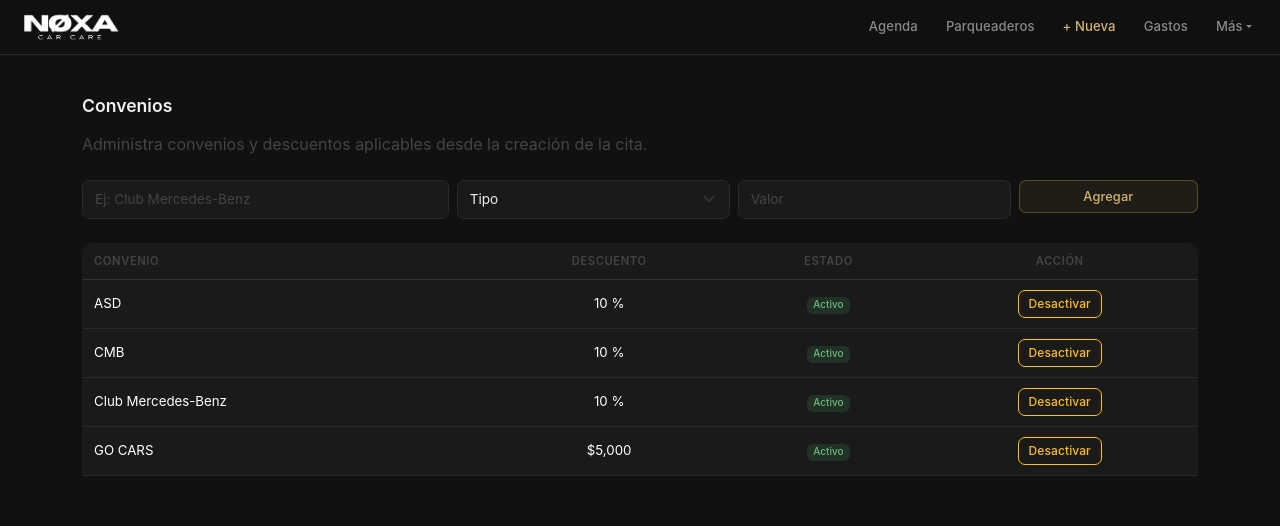
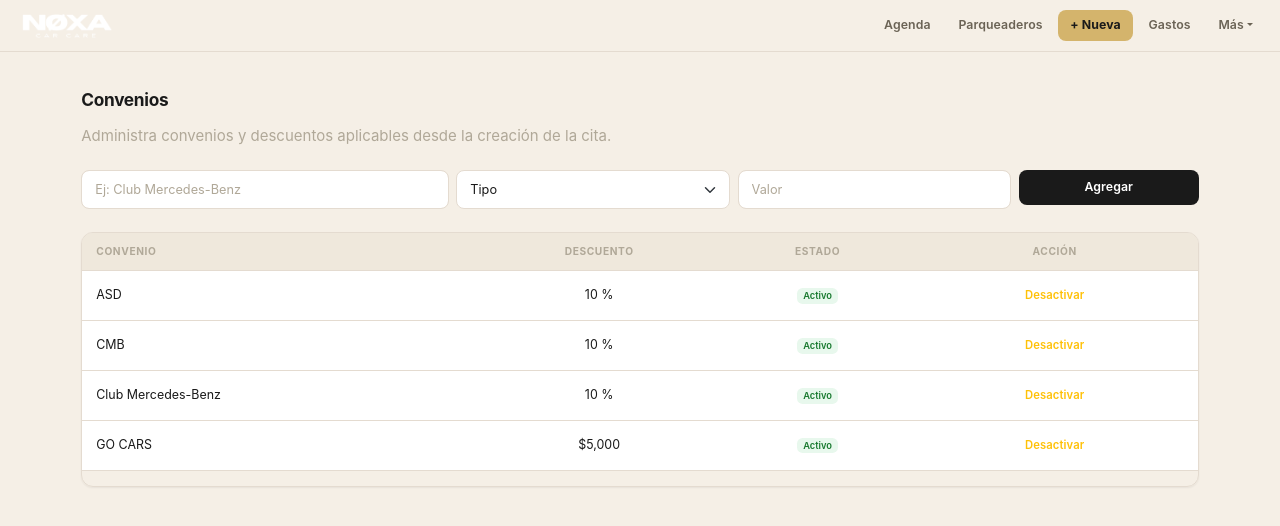
Before and after one commit to elsebastiann/agenda-detalling, a Flask app: page /agreements in a window 1280 px wide. Shown: the top 526 px of the page. Run offline with Flask 3, Linux system fonts and the light colour scheme.

Commit message:
cambiar colores de ui

```diff
--- a/templates/base.html
+++ b/templates/base.html
@@ -13,25 +13,27 @@
   <style>
     /* ═══════════════════════════════════════════
        SISTEMA DE DISEÑO — AGENDA DETAILING
-       Base: gris carbón #111 (menos fatiga visual)
-       Acento: #d4b46c solo en interacciones clave
+       Tema: Cálido claro — beige + carbón + dorado
     ═══════════════════════════════════════════ */
     :root {
-      color-scheme: dark;
-      --bg:        #111111;
-      --surface:   #1a1a1a;
-      --surface2:  #222222;
-      --border:    #2a2a2a;
-      --border2:   rgba(212,180,108,0.15);
-      --text:      #f0f0f0;
-      --text2:     #888888;
-      --text3:     #444444;
+      color-scheme: light;
+      --bg:        #f5efe6;
+      --bg2:       #efe8dc;
+      --surface:   #ffffff;
+      --surface2:  #fdf8f2;
+      --border:    #e4dbd0;
+      --border2:   rgba(212,180,108,0.35);
+      --text:      #1a1a1a;
+      --text2:     #6b6355;
+      --text3:     #b0a898;
       --accent:    #d4b46c;
-      --accent-bg: rgba(212,180,108,0.08);
-      --danger:    rgba(220,53,69,0.8);
-      --success:   rgba(80,180,100,0.8);
-      --radius:    10px;
-      --radius-sm: 7px;
+      --accent-dk: #b8963e;
+      --accent-bg: rgba(212,180,108,0.12);
+      --ink:       #1a1a1a;
+      --radius:    12px;
+      --radius-sm: 8px;
+      --shadow:    0 1px 3px rgba(0,0,0,0.07), 0 4px 12px rgba(0,0,0,0.04);
+      --shadow-sm: 0 1px 2px rgba(0,0,0,0.06);
     }
 
     *, *::before, *::after { box-sizing: border-box; }
@@ -42,29 +44,26 @@
       color: var(--text);
       font-family: -apple-system, BlinkMacSystemFont, "Segoe UI", sans-serif;
       -webkit-font-smoothing: antialiased;
+      font-size: 15px;
     }
 
-    /* Contenedores transparentes */
-    .container-fluid, .container {
-      background: transparent !important;
-    }
+    .container-fluid, .container { background: transparent !important; }
 
-    /* Títulos */
-    h1, h2, h3, h4, h5, h6 { color: var(--text); font-weight: 600; }
-    h2 { font-size: 1.1rem; }
+    /* ── TIPOGRAFÍA ── */
+    h1, h2, h3, h4, h5, h6 { color: var(--text); font-weight: 700; letter-spacing: -0.3px; }
+    h2 { font-size: 1.15rem; }
     h4 { font-size: 1rem; }
+    p, span, td, li { color: var(--text2); }
 
     /* ── NAVBAR DESKTOP ── */
-    .navbar-logo {
-      height: 38px; width: auto; display: block;
-    }
-    .navbar-brand-text { font-weight: 700; color: var(--accent); }
+    .navbar-logo { height: 36px; width: auto; display: block; }
+    .navbar-brand-text { font-weight: 800; color: var(--ink); font-size: 1.1rem; }
 
     .nav-link-custom {
       color: var(--text2);
       text-decoration: none;
       font-size: 0.82rem;
-      font-weight: 500;
+      font-weight: 600;
       padding: 6px 12px;
       border-radius: var(--radius-sm);
       transition: color 0.15s, background 0.15s;
@@ -72,192 +71,205 @@
       cursor: pointer;
       white-space: nowrap;
     }
-    .nav-link-custom:hover { color: var(--text); background: var(--surface2); }
-    .nav-link-accent { color: var(--accent) !important; }
-    .nav-link-accent:hover { color: var(--accent) !important; background: var(--accent-bg) !important; }
+    .nav-link-custom:hover { color: var(--ink); background: var(--bg2); }
+    .nav-link-accent {
+      color: var(--ink) !important;
+      background: var(--accent) !important;
+      font-weight: 700;
+    }
+    .nav-link-accent:hover {
+      background: var(--accent-dk) !important;
+      color: #fff !important;
+    }
 
     .dropdown-item-custom {
       display: flex; align-items: center; gap: 10px;
-      padding: 9px 16px;
+      padding: 9px 14px;
       color: var(--text2);
       text-decoration: none;
-      font-size: 0.83rem;
+      font-size: 0.82rem;
+      font-weight: 500;
       transition: color 0.12s, background 0.12s;
-      border-radius: 6px;
-      margin: 1px 6px;
+      border-radius: 8px;
+      margin: 1px 5px;
     }
-    .dropdown-item-custom i { color: var(--accent); font-size: 0.95rem; width: 16px; text-align: center; }
-    .dropdown-item-custom:hover { color: var(--text); background: var(--surface2); }
+    .dropdown-item-custom i { color: var(--accent-dk); font-size: 0.9rem; width: 16px; text-align: center; }
+    .dropdown-item-custom:hover { color: var(--ink); background: var(--bg); }
 
-    /* ── BOTONES — sistema unificado ── */
+    /* ── BOTONES ── */
     .btn {
-      font-size: 0.8rem !important;
-      font-weight: 500 !important;
+      font-size: 0.82rem !important;
+      font-weight: 600 !important;
       border-radius: var(--radius-sm) !important;
-      padding: 6px 14px !important;
+      padding: 8px 16px !important;
       transition: all 0.15s !important;
       box-shadow: none !important;
       letter-spacing: 0.1px;
+      border: none !important;
     }
-    /* Primario: acento */
+    /* Primario: sólido oscuro */
     .btn-primary {
-      background: var(--accent-bg) !important;
-      border: 1px solid rgba(212,180,108,0.3) !important;
-      color: var(--accent) !important;
+      background: var(--ink) !important;
+      color: #fff !important;
     }
     .btn-primary:hover, .btn-primary:focus, .btn-primary:active {
-      background: rgba(212,180,108,0.15) !important;
-      border-color: var(--accent) !important;
-      color: var(--accent) !important;
+      background: #333 !important;
+      color: #fff !important;
     }
     .btn-outline-primary {
       background: transparent !important;
-      border: 1px solid rgba(212,180,108,0.3) !important;
-      color: var(--accent) !important;
+      border: 1.5px solid var(--ink) !important;
+      color: var(--ink) !important;
     }
     .btn-outline-primary:hover {
-      background: var(--accent-bg) !important;
-      border-color: var(--accent) !important;
+      background: var(--ink) !important;
+      color: #fff !important;
     }
-    /* Secundario: neutro */
+    /* Acento dorado */
+    .btn-accent {
+      background: var(--accent) !important;
+      color: var(--ink) !important;
+      font-weight: 700 !important;
+    }
+    .btn-accent:hover { background: var(--accent-dk) !important; color: #fff !important; }
+    /* Secundario: suave */
     .btn-secondary, .btn-outline-secondary {
-      background: transparent !important;
+      background: var(--bg2) !important;
       border: 1px solid var(--border) !important;
       color: var(--text2) !important;
     }
     .btn-secondary:hover, .btn-outline-secondary:hover {
-      background: var(--surface2) !important;
-      border-color: var(--border) !important;
-      color: var(--text) !important;
+      background: var(--border) !important;
+      color: var(--ink) !important;
     }
     /* Peligro */
     .btn-danger, .btn-outline-danger {
-      background: transparent !important;
-      border: 1px solid rgba(220,53,69,0.3) !important;
-      color: #e05c6a !important;
+      background: #fff0f1 !important;
+      border: 1px solid #f5c6cb !important;
+      color: #c0392b !important;
     }
     .btn-danger:hover, .btn-outline-danger:hover {
-      background: rgba(220,53,69,0.08) !important;
-      border-color: rgba(220,53,69,0.5) !important;
+      background: #fde0e3 !important;
     }
     /* Éxito */
     .btn-success, .btn-outline-success {
-      background: transparent !important;
-      border: 1px solid rgba(80,180,100,0.3) !important;
-      color: #5cb87a !important;
+      background: #f0faf3 !important;
+      border: 1px solid #b7dfbf !important;
+      color: #1e7e34 !important;
     }
-    .btn-success:hover, .btn-outline-success:hover {
-      background: rgba(80,180,100,0.08) !important;
+    .btn-success:hover, .btn-outline-success:hover { background: #dff0e4 !important; }
+    /* Legados */
+    .btn-dark {
+      background: var(--ink) !important;
+      color: #fff !important;
     }
-    /* Dark / light legados */
-    .btn-dark {
-      background: var(--accent-bg) !important;
-      border: 1px solid rgba(212,180,108,0.3) !important;
-      color: var(--accent) !important;
-    }
+    .btn-dark:hover { background: #333 !important; }
     .btn-outline-light {
-      background: transparent !important;
+      background: var(--bg2) !important;
       border: 1px solid var(--border) !important;
       color: var(--text2) !important;
     }
-    .btn-outline-light:hover {
-      background: var(--surface2) !important;
-      color: var(--text) !important;
-    }
-    .btn-sm { padding: 4px 10px !important; font-size: 0.75rem !important; }
+    .btn-outline-light:hover { background: var(--border) !important; color: var(--ink) !important; }
+    .btn-sm { padding: 5px 12px !important; font-size: 0.75rem !important; }
 
     /* ── FORM CONTROLS ── */
     .form-control, .form-select {
       background-color: var(--surface) !important;
-      border: 1px solid var(--border) !important;
+      border: 1.5px solid var(--border) !important;
       color: var(--text) !important;
       border-radius: var(--radius-sm) !important;
       box-shadow: none !important;
       font-size: 0.85rem !important;
-      padding: 8px 12px !important;
+      padding: 9px 13px !important;
       transition: border-color 0.15s !important;
     }
     .form-control:focus, .form-select:focus {
-      border-color: rgba(212,180,108,0.4) !important;
+      border-color: var(--accent) !important;
+      box-shadow: 0 0 0 3px rgba(212,180,108,0.15) !important;
+      outline: none !important;
       background-color: var(--surface) !important;
-      color: var(--text) !important;
-      box-shadow: none !important;
-      outline: none !important;
     }
     .form-control::placeholder { color: var(--text3) !important; }
-    .form-control-sm, .form-select-sm {
-      padding: 5px 10px !important;
-      font-size: 0.78rem !important;
-    }
-    input[type="date"], input[type="time"] { color-scheme: dark; }
+    .form-control-sm, .form-select-sm { padding: 6px 10px !important; font-size: 0.78rem !important; }
     textarea.form-control { resize: vertical; min-height: 80px; }
+    input[type="date"], input[type="time"] { color-scheme: light; }
 
     .form-label {
       color: var(--text2) !important;
-      font-size: 0.75rem !important;
-      font-weight: 500 !important;
+      font-size: 0.74rem !important;
+      font-weight: 600 !important;
       margin-bottom: 5px !important;
-      letter-spacing: 0.2px;
+      letter-spacing: 0.3px;
+      text-transform: uppercase;
     }
     .form-text { color: var(--text3) !important; font-size: 0.72rem !important; }
 
-    /* Formulario / sección contenedora */
-    .section-box {
-      background: var(--surface);
-      border: 1px solid var(--border);
-      border-radius: var(--radius);
-      padding: 16px;
-    }
-    /* Para los forms legacy con .border o .card */
+    /* Secciones / cards */
     .card, .bg-secondary:not(.badge) {
       background: var(--surface) !important;
       border: 1px solid var(--border) !important;
       color: var(--text) !important;
       border-radius: var(--radius) !important;
+      box-shadow: var(--shadow) !important;
     }
     .card-body { background: transparent !important; }
     form.rounded.border, .p-3.rounded.border {
       background: var(--surface) !important;
       border: 1px solid var(--border) !important;
       border-radius: var(--radius) !important;
+      box-shadow: var(--shadow) !important;
     }
     .border, .border-secondary { border-color: var(--border) !important; }
-    .bg-dark { background-color: var(--bg) !important; }
+    .bg-dark { background-color: var(--ink) !important; }
 
     /* ── TABLAS ── */
     .table-dark {
       --bs-table-bg: var(--surface) !important;
-      --bs-table-hover-bg: rgba(212,180,108,0.04) !important;
+      --bs-table-hover-bg: var(--bg) !important;
       --bs-table-border-color: var(--border) !important;
       color: var(--text) !important;
       font-size: 0.83rem;
     }
     .table-dark thead th {
+      background: var(--bg2) !important;
       color: var(--text3) !important;
-      font-weight: 600 !important;
-      font-size: 0.7rem !important;
+      font-weight: 700 !important;
+      font-size: 0.68rem !important;
       text-transform: uppercase !important;
       letter-spacing: 0.6px !important;
-      border-bottom: 1px solid var(--border2) !important;
-      padding: 10px 12px !important;
+      border-bottom: 1px solid var(--border) !important;
+      padding: 11px 14px !important;
     }
-    .table-dark td { padding: 10px 12px !important; vertical-align: middle !important; }
-    .table-responsive { border-radius: var(--radius); overflow: hidden; }
+    .table-dark td {
+      padding: 11px 14px !important;
+      vertical-align: middle !important;
+      color: var(--text) !important;
+      border-color: var(--border) !important;
+    }
+    .table-dark tbody tr:hover td { background: var(--bg) !important; }
+    .table-responsive { border-radius: var(--radius); overflow: hidden; border: 1px solid var(--border); box-shadow: var(--shadow-sm); }
 
     /* ── BADGES ── */
-    .badge.bg-success  { background: rgba(80,180,100,0.15)  !important; color: #6dba82 !important; font-weight: 500; }
-    .badge.bg-danger   { background: rgba(220,53,69,0.15)   !important; color: #e07080 !important; font-weight: 500; }
-    .badge.bg-secondary{ background: var(--surface2)        !important; color: var(--text2) !important; font-weight: 500; }
-    .badge.bg-warning  { background: rgba(212,180,108,0.15) !important; color: var(--accent) !important; font-weight: 500; }
-    .badge.bg-info     { background: rgba(23,162,184,0.15)  !important; color: #5bc0de !important; font-weight: 500; }
+    .badge.bg-success   { background: #e8f8ed !important; color: #1a7a30 !important; font-weight: 600; }
+    .badge.bg-danger    { background: #fdecea !important; color: #b71c1c !important; font-weight: 600; }
+    .badge.bg-secondary { background: var(--bg2) !important; color: var(--text2) !important; font-weight: 600; }
+    .badge.bg-warning   { background: rgba(212,180,108,0.18) !important; color: var(--accent-dk) !important; font-weight: 600; }
+    .badge.bg-info      { background: #e8f4fd !important; color: #0c6ea8 !important; font-weight: 600; }
 
-    /* text helpers */
-    .text-success { color: var(--accent) !important; }
+    /* helpers */
+    .text-success   { color: var(--accent-dk) !important; font-weight: 700; }
     .text-secondary { color: var(--text2) !important; }
-    .text-muted { color: var(--text3) !important; }
+    .text-muted     { color: var(--text3) !important; }
+    .fw-bold        { color: var(--ink) !important; }
 
     /* Alerts */
-    .alert { border-radius: var(--radius) !important; font-size: 0.83rem; border: 1px solid var(--border) !important; }
+    .alert {
+      border-radius: var(--radius) !important;
+      font-size: 0.83rem;
+      border: 1px solid var(--border) !important;
+      background: var(--surface) !important;
+      color: var(--text) !important;
+    }
 
     /* ── MOBILE LOGO BAR ── */
     .mobile-logo-bar { display: none; }
@@ -441,7 +449,7 @@
 
 <!-- Navbar desktop -->
 <nav class="navbar navbar-expand-lg mb-0"
-     style="background:rgba(17,17,17,0.88);backdrop-filter:blur(24px);-webkit-backdrop-filter:blur(24px);border-bottom:1px solid var(--border);">
+     style="background:rgba(245,239,230,0.92);backdrop-filter:blur(20px);-webkit-backdrop-filter:blur(20px);border-bottom:1px solid var(--border);">
   <div class="container-fluid px-3">
     <a class="navbar-brand" href="{{ url_for('calendar_view') }}" style="padding:0;">
       <img src="{{ url_for('static', filename='img/logotipo.png') }}" alt="Agenda Detailing" class="navbar-logo"
```
Also changed, not shown: other parts of templates/base.html (+39 -46 lines), templates/calendar.html (+25 -33 lines).
